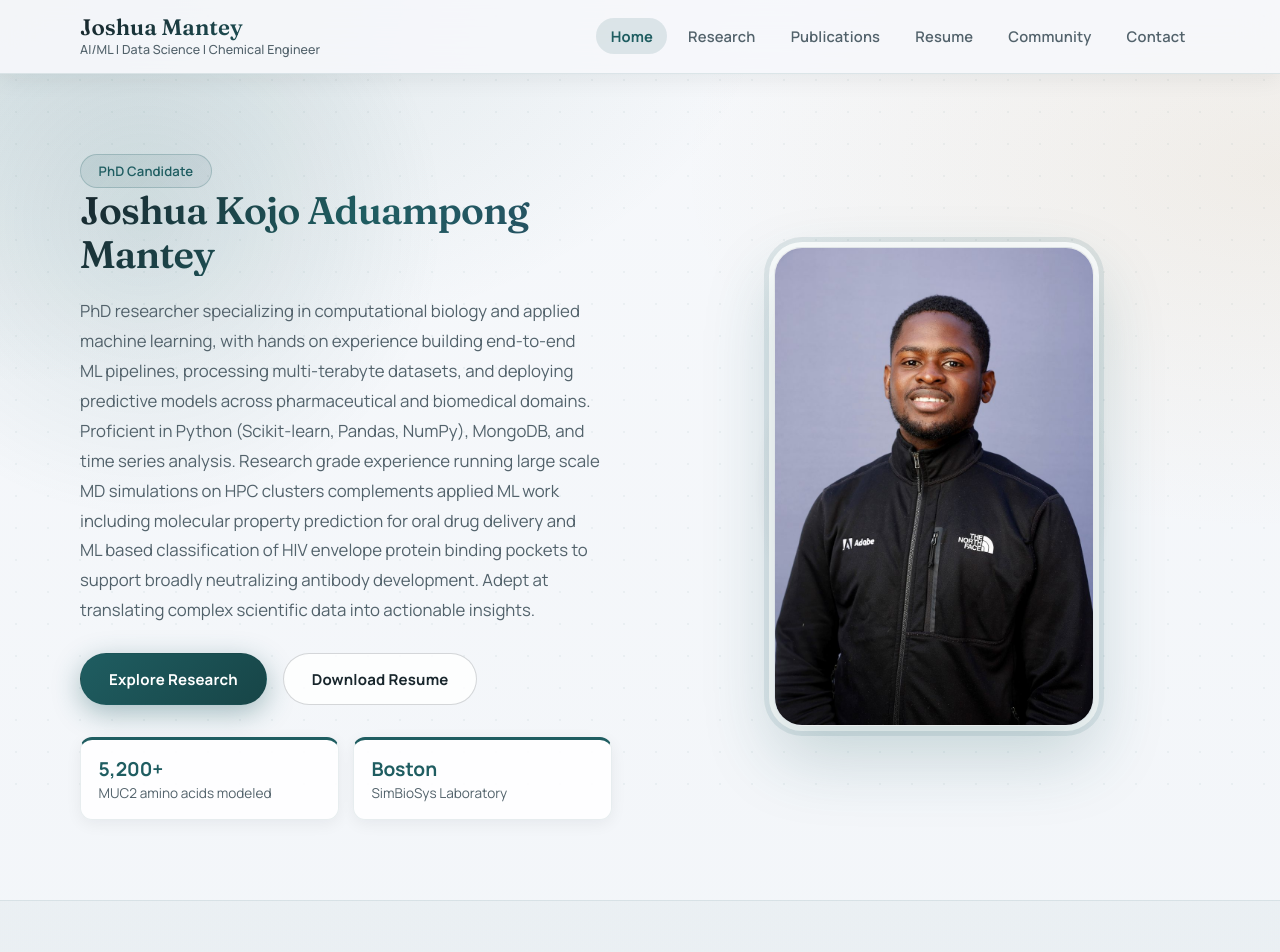
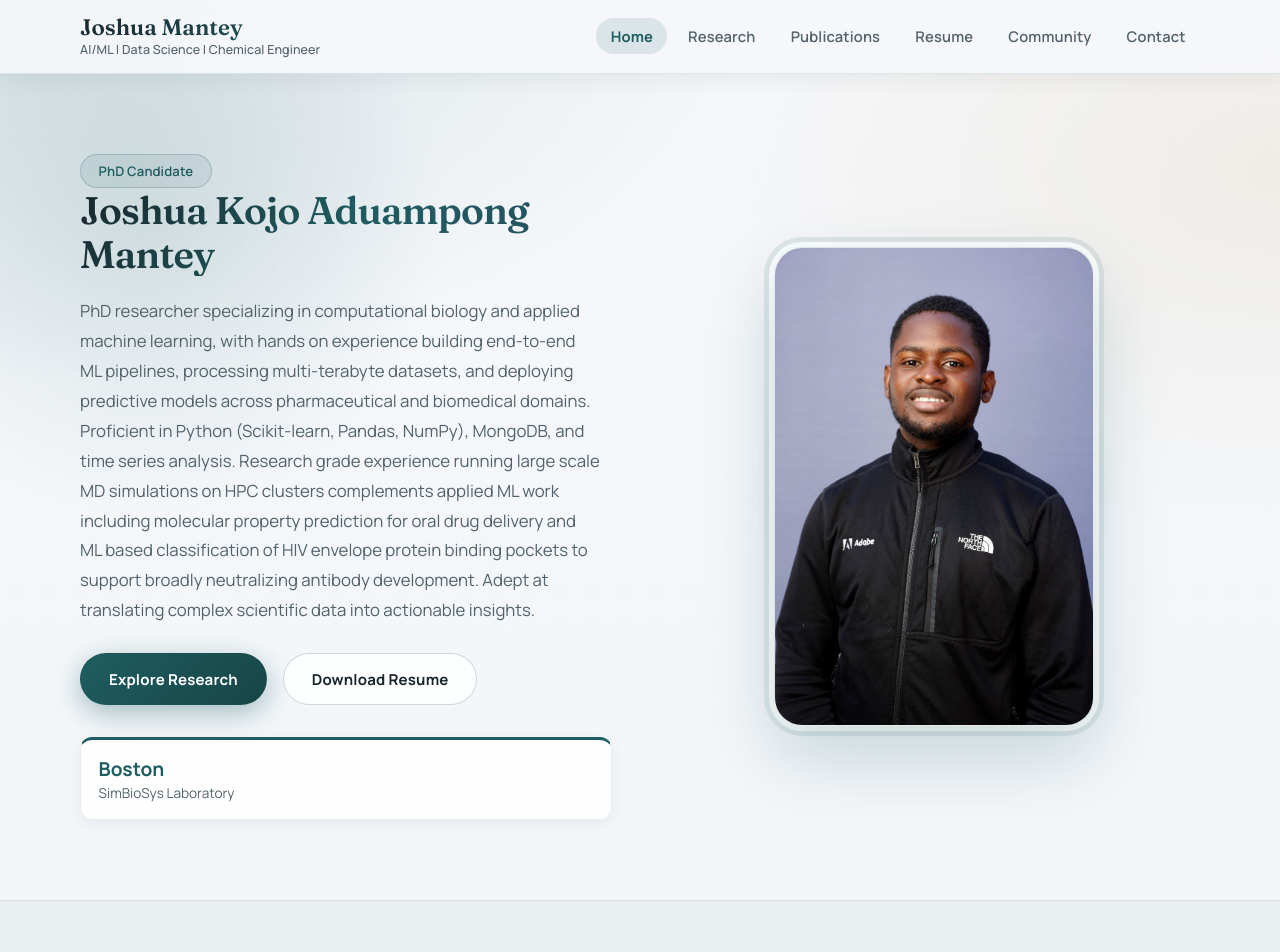
Before and after one commit to jkamantey/joshua-mantey-website, a React (Vite) app: page / in a window 1280 px wide. Shown: the top 952 px of the page. Built offline with nearby package versions, Linux system fonts and the light colour scheme.

Commit message:
Remove 5200+ amino acids stat from hero

```diff
--- a/src/pages/Home.jsx
+++ b/src/pages/Home.jsx
@@ -20,10 +20,6 @@ function Home() {
               </a>
             </div>
             <div className="hero-stats">
-              <div>
-                <strong>5,200+</strong>
-                <span>MUC2 amino acids modeled</span>
-              </div>
               <div>
                 <strong>Boston</strong>
                 <span>SimBioSys Laboratory</span>
```
